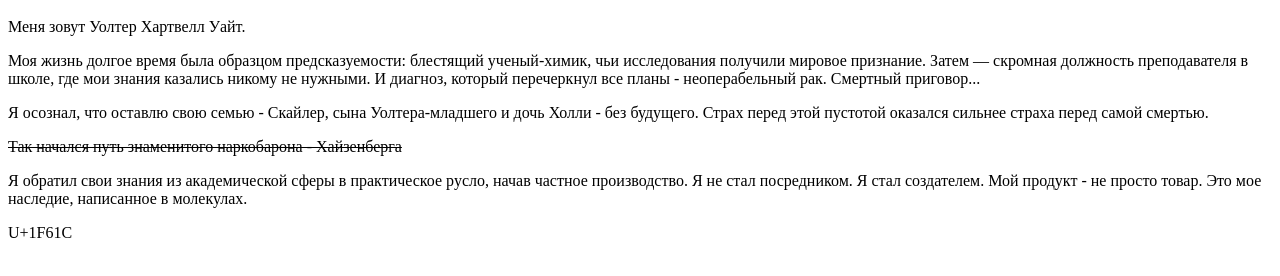
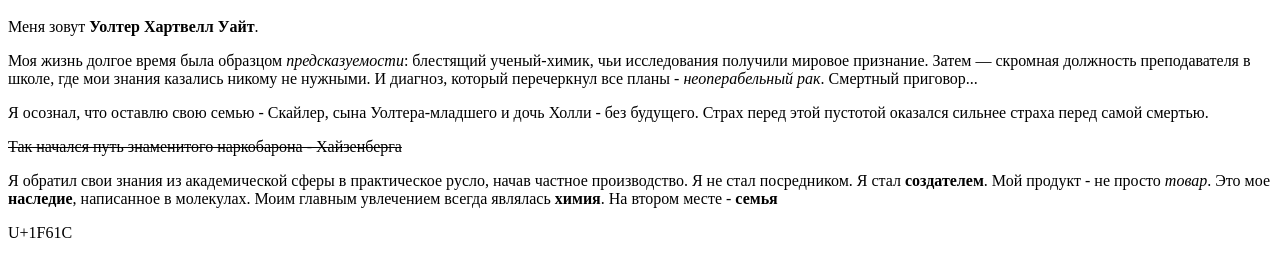
Before and after one commit to grivanov-ilya/Lab1, a plain HTML site: page index.html in a window 1280 px wide. Shown: the part 120-396 px from the top of the page. Drawn offline with Linux system fonts and the light colour scheme.

Commit message:
Update index.html

```diff
--- a/index.html
+++ b/index.html
@@ -4,14 +4,15 @@
     <title>Лабораторная работа 1</title>
     <h1>Это моя первая HTML страница...</h1>
     <h1>О себе</h1>
-    <p>Меня зовут Уолтер Хартвелл Уайт.</p>
-    <p>Моя жизнь долгое время была образцом предсказуемости: блестящий ученый-химик, чьи исследования получили мировое признание.
+    <p>Меня зовут <b>Уолтер Хартвелл Уайт</b>.</p>
+    <p>Моя жизнь долгое время была образцом <i>предсказуемости</i>: блестящий ученый-химик, чьи исследования получили мировое признание.
       Затем — скромная должность преподавателя в школе, где мои знания казались никому не нужными.
-      И диагноз, который перечеркнул все планы - неоперабельный рак. Смертный приговор...</p>
+      И диагноз, который перечеркнул все планы - <i>неоперабельный рак</i>. Смертный приговор...</p>
     <p>Я осознал, что оставлю свою семью - Скайлер, сына Уолтера-младшего и дочь Холли - без будущего. Страх перед этой пустотой оказался сильнее страха перед самой смертью.</p>
     <p><del>Так начался путь знаменитого наркобарона - Хайзенберга</del></p>
     <p>Я обратил свои знания из академической сферы в практическое русло, начав частное производство.
-      Я не стал посредником. Я стал создателем. Мой продукт - не просто товар. Это мое наследие, написанное в молекулах.</p>
-    <p>U+1F61C</p>
+      Я не стал посредником. Я стал <b>создателем</b>. Мой продукт - не просто <i>товар</i>. Это мое <b>наследие</b>, написанное в молекулах.
+      Моим главным увлечением всегда являлась <b>химия</b>. На втором месте - <b>семья</b></p>
+    <p><span>U+1F61C</span></p>
   </head>
 </html>
```
